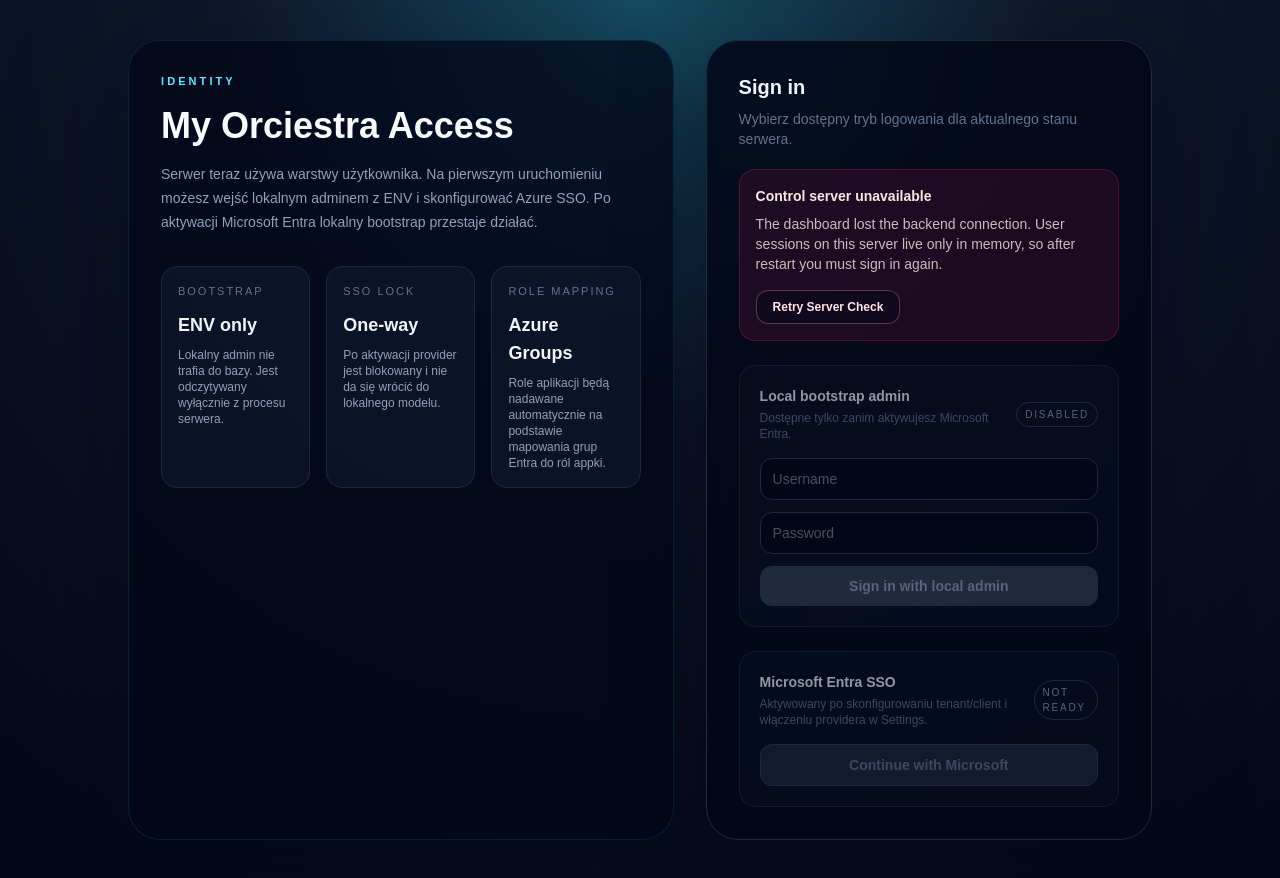
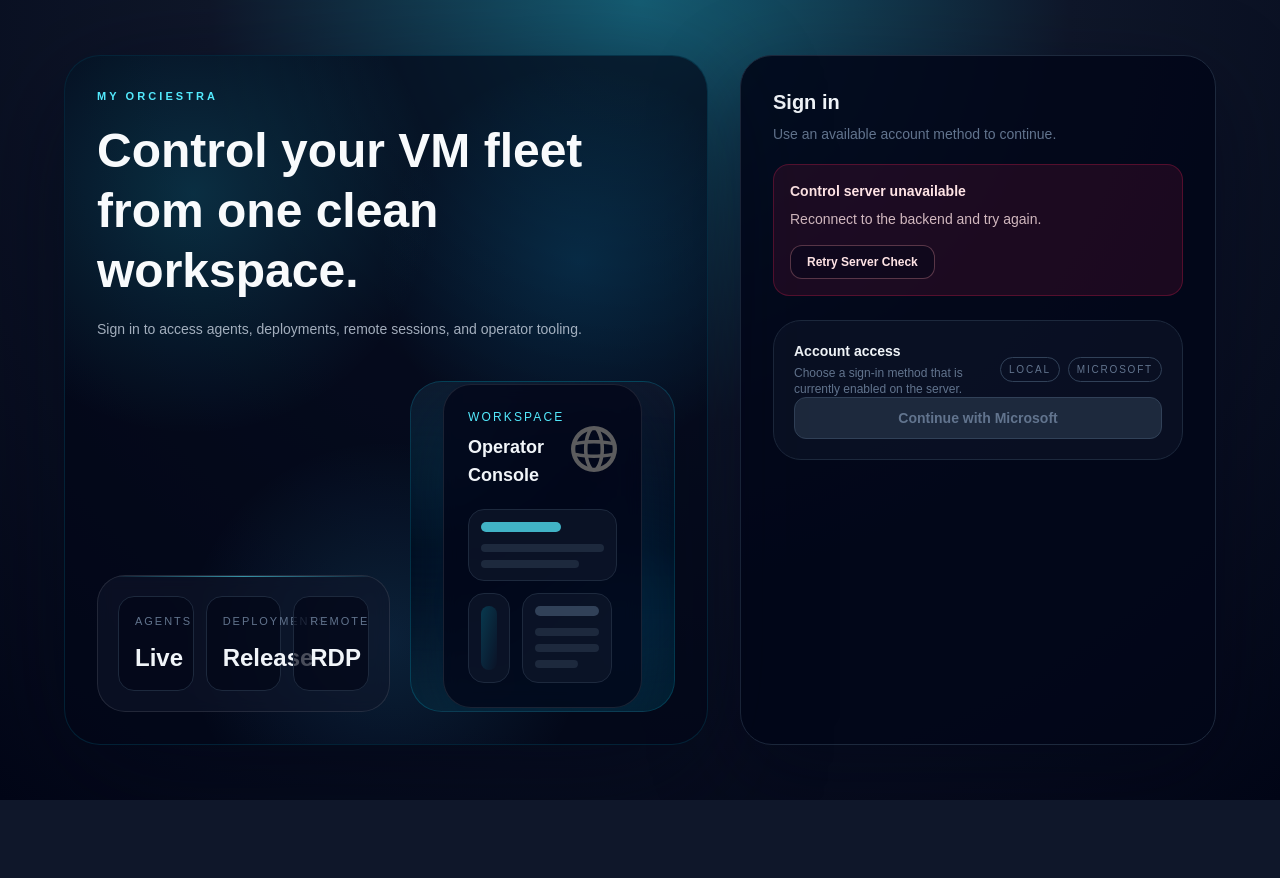
Before and after one commit to kubiax94/python-rpa-platform, a Next.js app in the folder frontend/: page / in a window 1280 px wide. After the commit the page ends 800 px from the top, so only its background shows below. Built offline with nearby package versions, Linux system fonts and the light colour scheme; no server answers.

Commit message:
fix: frontend layout, login, deploy

```diff
--- a/frontend/src/app/page.tsx
+++ b/frontend/src/app/page.tsx
@@ -1,5 +1,6 @@
 "use client";
 
+import Image from "next/image";
 import { useEffect, useMemo, useState } from "react";
 import { useGuacamoleWorkspace } from "@/components/GuacamoleWorkspace";
 import { useAgentSocket } from "@/hooks/useAgentSocket";
@@ -39,43 +40,85 @@
   const [error, setError] = useState<string | null>(null);
 
   return (
-    <main className="flex min-h-screen items-center justify-center bg-[radial-gradient(circle_at_top,#164e63_0%,#0f172a_38%,#020617_100%)] px-6 py-10">
-      <div className="grid w-full max-w-5xl gap-8 lg:grid-cols-[1.1fr_0.9fr]">
-        <section className="rounded-[32px] border border-cyan-500/15 bg-slate-950/75 p-8 shadow-[0_32px_120px_rgba(2,6,23,0.48)]">
-          <p className="text-[11px] font-semibold uppercase tracking-[0.28em] text-cyan-300">Identity</p>
-          <h1 className="mt-4 text-4xl font-semibold text-slate-50">My Orciestra Access</h1>
-          <p className="mt-4 max-w-xl text-sm leading-6 text-slate-400">
-            Serwer teraz używa warstwy użytkownika. Na pierwszym uruchomieniu możesz wejść lokalnym adminem z ENV i skonfigurować Azure SSO. Po aktywacji Microsoft Entra lokalny bootstrap przestaje działać.
+    <main className="flex min-h-screen items-center justify-center bg-[radial-gradient(circle_at_top,#155e75_0%,#0f172a_42%,#020617_100%)] px-6 py-10">
+      <div className="grid w-full max-w-6xl gap-8 xl:grid-cols-[1.15fr_0.85fr]">
+        <section className="relative overflow-hidden rounded-[36px] border border-cyan-500/15 bg-slate-950/70 p-8 shadow-[0_32px_120px_rgba(2,6,23,0.48)]">
+          <div className="absolute inset-0 bg-[radial-gradient(circle_at_20%_20%,rgba(34,211,238,0.18),transparent_32%),radial-gradient(circle_at_80%_30%,rgba(14,165,233,0.16),transparent_28%),radial-gradient(circle_at_50%_85%,rgba(56,189,248,0.14),transparent_30%)]" />
+          <div className="relative flex h-full flex-col justify-between gap-10">
+            <div>
+              <p className="text-[11px] font-semibold uppercase tracking-[0.28em] text-cyan-300">My Orciestra</p>
+              <h1 className="mt-4 max-w-xl text-4xl font-semibold leading-tight text-slate-50 xl:text-5xl">
+                Control your VM fleet from one clean workspace.
+              </h1>
+              <p className="mt-4 max-w-lg text-sm leading-6 text-slate-300/80">
+                Sign in to access agents, deployments, remote sessions, and operator tooling.
               </p>
-          <div className="mt-8 grid gap-4 md:grid-cols-3">
-            <div className="rounded-2xl border border-slate-800 bg-slate-900/70 p-4">
-              <p className="text-[11px] uppercase tracking-[0.18em] text-slate-500">Bootstrap</p>
-              <p className="mt-3 text-lg font-semibold text-slate-100">ENV only</p>
-              <p className="mt-2 text-xs text-slate-400">Lokalny admin nie trafia do bazy. Jest odczytywany wyłącznie z procesu serwera.</p>
             </div>
-            <div className="rounded-2xl border border-slate-800 bg-slate-900/70 p-4">
-              <p className="text-[11px] uppercase tracking-[0.18em] text-slate-500">SSO Lock</p>
-              <p className="mt-3 text-lg font-semibold text-slate-100">One-way</p>
-              <p className="mt-2 text-xs text-slate-400">Po aktywacji provider jest blokowany i nie da się wrócić do lokalnego modelu.</p>
+
+            <div className="grid gap-5 lg:grid-cols-[minmax(0,1.05fr)_minmax(260px,0.95fr)] lg:items-end">
+              <div className="relative overflow-hidden rounded-[28px] border border-white/10 bg-slate-900/60 p-5 backdrop-blur-sm">
+                <div className="absolute inset-x-0 top-0 h-px bg-gradient-to-r from-transparent via-cyan-300/60 to-transparent" />
+                <div className="grid gap-3 sm:grid-cols-3">
+                  <div className="rounded-2xl border border-slate-800 bg-slate-950/70 p-4">
+                    <p className="text-[11px] uppercase tracking-[0.18em] text-slate-500">Agents</p>
+                    <p className="mt-3 text-2xl font-semibold text-slate-100">Live</p>
                   </div>
-            <div className="rounded-2xl border border-slate-800 bg-slate-900/70 p-4">
-              <p className="text-[11px] uppercase tracking-[0.18em] text-slate-500">Role Mapping</p>
-              <p className="mt-3 text-lg font-semibold text-slate-100">Azure Groups</p>
-              <p className="mt-2 text-xs text-slate-400">Role aplikacji będą nadawane automatycznie na podstawie mapowania grup Entra do ról appki.</p>
+                  <div className="rounded-2xl border border-slate-800 bg-slate-950/70 p-4">
+                    <p className="text-[11px] uppercase tracking-[0.18em] text-slate-500">Deployments</p>
+                    <p className="mt-3 text-2xl font-semibold text-slate-100">Release</p>
+                  </div>
+                  <div className="rounded-2xl border border-slate-800 bg-slate-950/70 p-4">
+                    <p className="text-[11px] uppercase tracking-[0.18em] text-slate-500">Remote</p>
+                    <p className="mt-3 text-2xl font-semibold text-slate-100">RDP</p>
+                  </div>
+                </div>
+              </div>
+
+              <div className="relative mx-auto flex aspect-[4/5] w-full max-w-sm items-center justify-center overflow-hidden rounded-[32px] border border-cyan-400/20 bg-gradient-to-b from-slate-900 via-slate-950 to-cyan-950/40 p-8">
+                <div className="absolute -left-10 top-10 h-28 w-28 rounded-full bg-cyan-400/20 blur-3xl" />
+                <div className="absolute -right-6 bottom-8 h-36 w-36 rounded-full bg-sky-400/20 blur-3xl" />
+                <div className="relative w-full rounded-[28px] border border-white/10 bg-slate-950/75 p-6 shadow-[0_24px_80px_rgba(8,47,73,0.45)] backdrop-blur-sm">
+                  <div className="mb-5 flex items-center justify-between">
+                    <div>
+                      <p className="text-xs uppercase tracking-[0.18em] text-cyan-300">Workspace</p>
+                      <p className="mt-2 text-lg font-semibold text-slate-100">Operator Console</p>
+                    </div>
+                    <Image src="/globe.svg" alt="Decorative login illustration" width={46} height={46} className="opacity-90" />
+                  </div>
+                  <div className="space-y-3">
+                    <div className="rounded-2xl border border-slate-800 bg-slate-900/70 p-3">
+                      <div className="h-2.5 w-20 rounded-full bg-cyan-300/75" />
+                      <div className="mt-3 h-2 w-full rounded-full bg-slate-800" />
+                      <div className="mt-2 h-2 w-4/5 rounded-full bg-slate-800" />
+                    </div>
+                    <div className="grid grid-cols-[0.9fr_1.1fr] gap-3">
+                      <div className="rounded-2xl border border-slate-800 bg-slate-900/70 p-3">
+                        <div className="h-16 rounded-xl bg-gradient-to-br from-cyan-400/20 to-transparent" />
+                      </div>
+                      <div className="rounded-2xl border border-slate-800 bg-slate-900/70 p-3">
+                        <div className="h-2.5 w-16 rounded-full bg-slate-700" />
+                        <div className="mt-3 space-y-2">
+                          <div className="h-2 rounded-full bg-slate-800" />
+                          <div className="h-2 rounded-full bg-slate-800" />
+                          <div className="h-2 w-2/3 rounded-full bg-slate-800" />
+                        </div>
+                      </div>
+                    </div>
+                  </div>
+                </div>
+              </div>
             </div>
           </div>
         </section>
 
-        <section className="rounded-[32px] border border-slate-800 bg-slate-950/85 p-8 shadow-[0_28px_90px_rgba(2,6,23,0.4)]">
+        <section className="rounded-[32px] border border-slate-800 bg-slate-950/88 p-8 shadow-[0_28px_90px_rgba(2,6,23,0.4)]">
           <h2 className="text-xl font-semibold text-slate-100">Sign in</h2>
-          <p className="mt-2 text-sm text-slate-500">Wybierz dostępny tryb logowania dla aktualnego stanu serwera.</p>
+          <p className="mt-2 text-sm text-slate-500">Use an available account method to continue.</p>
 
           {backendAvailability === "offline" && (
             <div className="mt-5 rounded-2xl border border-rose-500/25 bg-rose-500/10 p-4 text-sm text-rose-100">
               <p className="font-semibold">Control server unavailable</p>
-              <p className="mt-2 text-rose-100/80">
-                The dashboard lost the backend connection. User sessions on this server live only in memory, so after restart you must sign in again.
-              </p>
+              <p className="mt-2 text-rose-100/80">Reconnect to the backend and try again.</p>
               <button
                 onClick={async () => {
                   setError(null);
@@ -99,25 +142,26 @@
             </div>
           )}
 
-          <div className="mt-6 space-y-6">
-            <div className={`rounded-2xl border p-5 ${localLoginEnabled ? "border-cyan-500/25 bg-cyan-500/10" : "border-slate-800 bg-slate-900/50 opacity-60"}`}>
+          <div className="mt-6 rounded-[28px] border border-slate-800 bg-slate-900/55 p-5">
             <div className="flex items-center justify-between gap-3">
               <div>
-                  <p className="text-sm font-semibold text-slate-100">Local bootstrap admin</p>
-                  <p className="mt-1 text-xs text-slate-500">Dostępne tylko zanim aktywujesz Microsoft Entra.</p>
+                <p className="text-sm font-semibold text-slate-100">Account access</p>
+                <p className="mt-1 text-xs text-slate-500">Choose a sign-in method that is currently enabled on the server.</p>
               </div>
-                <span className="rounded-full border border-slate-700 px-2 py-1 text-[10px] uppercase tracking-[0.18em] text-slate-400">
-                  {localLoginEnabled ? "enabled" : "disabled"}
-                </span>
+              <div className="flex items-center gap-2 text-[10px] uppercase tracking-[0.18em] text-slate-400">
+                <span className={`rounded-full border px-2 py-1 ${localLoginEnabled ? "border-cyan-400/30 text-cyan-200" : "border-slate-700 text-slate-500"}`}>Local</span>
+                <span className={`rounded-full border px-2 py-1 ${microsoftLoginEnabled ? "border-emerald-400/30 text-emerald-200" : "border-slate-700 text-slate-500"}`}>Microsoft</span>
+              </div>
             </div>
 
-              <div className="mt-4 space-y-3">
+            {localLoginEnabled && (
+              <div className="mt-5 space-y-3">
                 <input
                   value={username}
                   onChange={(event) => setUsername(event.target.value)}
                   placeholder="Username"
                   className="w-full rounded-xl border border-slate-700 bg-slate-950 px-3 py-2.5 text-sm text-slate-100 outline-none focus:border-cyan-500"
-                  disabled={!localLoginEnabled || busy !== "idle" || backendAvailability === "offline"}
+                  disabled={busy !== "idle" || backendAvailability === "offline"}
                 />
                 <input
                   value={password}
@@ -125,7 +169,7 @@
                   placeholder="Password"
                   type="password"
                   className="w-full rounded-xl border border-slate-700 bg-slate-950 px-3 py-2.5 text-sm text-slate-100 outline-none focus:border-cyan-500"
-                  disabled={!localLoginEnabled || busy !== "idle" || backendAvailability === "offline"}
+                  disabled={busy !== "idle" || backendAvailability === "offline"}
                 />
                 <button
                   onClick={async () => {
@@ -139,24 +183,22 @@
                       setBusy("idle");
                     }
                   }}
-                  disabled={!localLoginEnabled || busy !== "idle" || !username || !password || backendAvailability === "offline"}
+                  disabled={busy !== "idle" || !username || !password || backendAvailability === "offline"}
                   className="w-full rounded-xl bg-cyan-400 px-4 py-2.5 text-sm font-semibold text-slate-950 transition-colors hover:bg-cyan-300 disabled:cursor-not-allowed disabled:bg-slate-700 disabled:text-slate-400"
                 >
-                  {busy === "local" ? "Signing in..." : "Sign in with local admin"}
+                  {busy === "local" ? "Signing in..." : "Sign in"}
                 </button>
               </div>
+            )}
+
+            {localLoginEnabled && microsoftLoginEnabled && (
+              <div className="my-5 flex items-center gap-3 text-xs uppercase tracking-[0.2em] text-slate-600">
+                <div className="h-px flex-1 bg-slate-800" />
+                <span>or</span>
+                <div className="h-px flex-1 bg-slate-800" />
               </div>
+            )}
 
-            <div className={`rounded-2xl border p-5 ${microsoftLoginEnabled ? "border-emerald-500/20 bg-emerald-500/10" : "border-slate-800 bg-slate-900/50 opacity-60"}`}>
-              <div className="flex items-center justify-between gap-3">
-                <div>
-                  <p className="text-sm font-semibold text-slate-100">Microsoft Entra SSO</p>
-                  <p className="mt-1 text-xs text-slate-500">Aktywowany po skonfigurowaniu tenant/client i włączeniu providera w Settings.</p>
-                </div>
-                <span className="rounded-full border border-slate-700 px-2 py-1 text-[10px] uppercase tracking-[0.18em] text-slate-400">
-                  {microsoftLoginEnabled ? "active" : "not ready"}
-                </span>
-              </div>
             <button
               onClick={async () => {
                 setBusy("microsoft");
@@ -169,11 +211,10 @@
                 }
               }}
               disabled={!microsoftLoginEnabled || busy !== "idle" || backendAvailability === "offline"}
-                className="mt-4 w-full rounded-xl border border-emerald-400/40 bg-emerald-400/15 px-4 py-2.5 text-sm font-semibold text-emerald-100 transition-colors hover:bg-emerald-400/25 disabled:cursor-not-allowed disabled:border-slate-700 disabled:bg-slate-800 disabled:text-slate-500"
+              className="w-full rounded-xl border border-emerald-400/40 bg-emerald-400/15 px-4 py-2.5 text-sm font-semibold text-emerald-100 transition-colors hover:bg-emerald-400/25 disabled:cursor-not-allowed disabled:border-slate-700 disabled:bg-slate-800 disabled:text-slate-500"
             >
               {busy === "microsoft" ? "Redirecting..." : "Continue with Microsoft"}
             </button>
-            </div>
           </div>
 
           {error && <p className="mt-4 text-sm text-rose-300">{error}</p>}
--- a/frontend/src/components/DeployAgentDialog.tsx
+++ b/frontend/src/components/DeployAgentDialog.tsx
@@ -30,7 +30,6 @@
   const [agentId, setAgentId] = useState(initialAgentId || "");
   const [hostname, setHostname] = useState(initialHostname || "");
   const [displayName, setDisplayName] = useState(initialDisplayName || "");
-  const [guacamoleTargetHost, setGuacamoleTargetHost] = useState("");
   const [guacamoleUsername, setGuacamoleUsername] = useState("");
   const [guacamoleDomain, setGuacamoleDomain] = useState("");
   const [guacamolePassword, setGuacamolePassword] = useState("");
@@ -56,7 +55,6 @@
     setAgentId(initialAgentId || initialHostname || "");
     setHostname(initialHostname || "");
     setDisplayName(initialDisplayName || initialHostname || "");
-    setGuacamoleTargetHost(initialHostname || "");
     setGuacamoleUsername("");
     setGuacamoleDomain("");
     setGuacamolePassword("");
@@ -106,13 +104,16 @@
             </label>
 
             <label className="block text-sm">
-              <span className="mb-1 block text-slate-300">Hostname</span>
+              <span className="mb-1 block text-slate-300">Host FQDN</span>
               <input
                 value={hostname}
                 onChange={(event) => setHostname(event.target.value)}
                 className="w-full rounded-lg border border-slate-700 bg-slate-950 px-3 py-2 text-slate-100 outline-none focus:border-cyan-500"
-                placeholder="DESKTOP-ABC123"
+                placeholder="vm01.tenant.example.local"
               />
+              <span className="mt-1 block text-xs text-slate-500">
+                Primary host identifier for this deployment. It is written into the bootstrap package and also reused as the default Guacamole/RDP target.
+              </span>
             </label>
 
             <label className="block text-sm">
@@ -126,18 +127,38 @@
             </label>
 
             <label className="block text-sm">
-              <span className="mb-1 block text-slate-300">Guacamole / RDP Target Host</span>
-              <input
-                value={guacamoleTargetHost}
-                onChange={(event) => setGuacamoleTargetHost(event.target.value)}
+              <span className="mb-1 block text-slate-300">Agent Release</span>
+              <select
+                value={selectedReleaseId}
+                onChange={(event) => setSelectedReleaseId(event.target.value)}
                 className="w-full rounded-lg border border-slate-700 bg-slate-950 px-3 py-2 text-slate-100 outline-none focus:border-cyan-500"
-                placeholder="192.168.1.50 or vm01.lab.local"
-              />
+              >
+                <option value="">Latest available release</option>
+                {config?.releases.map((release) => (
+                  <option key={release.id} value={release.id}>
+                    {(release.tag_name || release.version || release.id) + (release.commit_sha ? ` (${release.commit_sha.slice(0, 12)})` : "")}
+                  </option>
+                ))}
+              </select>
               <span className="mt-1 block text-xs text-slate-500">
-                This is the real RDP endpoint used by Guacamole. It can be an IP or DNS name and does not need to match the agent hostname.
+                The server downloads the published `agent_service.exe` asset for the chosen release and generates the bootstrap package around it.
               </span>
             </label>
 
+            {selectedRelease && (
+              <div className="rounded-lg border border-slate-700 bg-slate-950/60 px-3 py-2 text-xs text-slate-400">
+                <div>
+                  Release: <span className="font-mono text-slate-200">{selectedRelease.tag_name || selectedRelease.version || selectedRelease.id}</span>
+                </div>
+                <div>
+                  Commit: <span className="font-mono text-slate-200">{selectedRelease.commit_sha || "-"}</span>
+                </div>
+              </div>
+            )}
+
+            <details className="rounded-lg border border-slate-700 bg-slate-950/40 p-3">
+              <summary className="cursor-pointer text-sm font-medium text-slate-200">Advanced Guacamole options</summary>
+              <div className="mt-4 space-y-4">
                 <label className="block text-sm">
                   <span className="mb-1 block text-slate-300">Guacamole Username</span>
                   <input
@@ -191,36 +212,8 @@
                     This is passed through as a template value for Guacamole parameters. It does not integrate Vaultwarden automatically yet, but it gives you a stable reference to wire later.
                   </span>
                 </label>
-
-            <label className="block text-sm">
-              <span className="mb-1 block text-slate-300">Agent Release</span>
-              <select
-                value={selectedReleaseId}
-                onChange={(event) => setSelectedReleaseId(event.target.value)}
-                className="w-full rounded-lg border border-slate-700 bg-slate-950 px-3 py-2 text-slate-100 outline-none focus:border-cyan-500"
-              >
-                <option value="">Latest available release</option>
-                {config?.releases.map((release) => (
-                  <option key={release.id} value={release.id}>
-                    {(release.tag_name || release.version || release.id) + (release.commit_sha ? ` (${release.commit_sha.slice(0, 12)})` : "")}
-                  </option>
-                ))}
-              </select>
-              <span className="mt-1 block text-xs text-slate-500">
-                The server downloads the published `agent_service.exe` asset for the chosen release and generates the bootstrap package around it.
-              </span>
-            </label>
-
-            {selectedRelease && (
-              <div className="rounded-lg border border-slate-700 bg-slate-950/60 px-3 py-2 text-xs text-slate-400">
-                <div>
-                  Release: <span className="font-mono text-slate-200">{selectedRelease.tag_name || selectedRelease.version || selectedRelease.id}</span>
               </div>
-                <div>
-                  Commit: <span className="font-mono text-slate-200">{selectedRelease.commit_sha || "-"}</span>
-                </div>
-              </div>
-            )}
+            </details>
 
             {config?.active_deployment && (!deploymentId || deploymentId !== config.active_deployment.id) && (
               <p className="rounded-lg border border-amber-500/30 bg-amber-500/10 px-3 py-2 text-sm text-amber-100">
@@ -239,7 +232,7 @@
                     agent_id: agentId || hostname,
                     hostname,
                     display_name: displayName,
-                    guacamole_target_host: guacamoleTargetHost || hostname,
+                    guacamole_target_host: hostname,
                     guacamole_username: guacamoleUsername,
                     guacamole_domain: guacamoleDomain,
                     guacamole_password: guacamolePassword,
```
Lines whose indentation alone changed are shown as unchanged.
